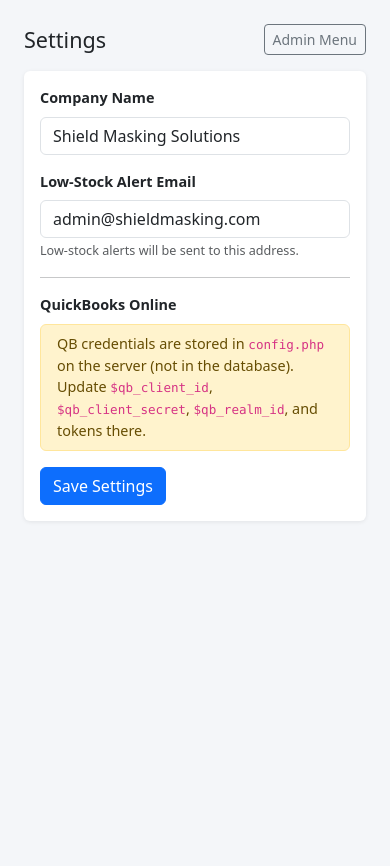
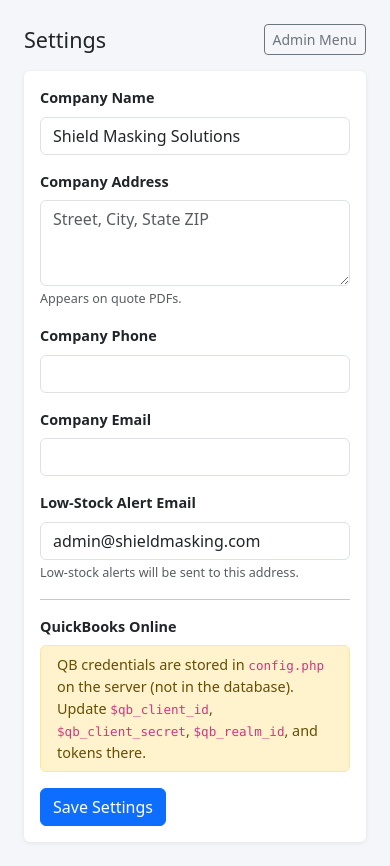
Before and after one commit to shieldmasking/shield, a PHP site: page /inventory/pages/admin/settings.php in a window 390 px wide. Shown: the part 56-922 px from the top of the page. Before the commit the page ends 561 px from the top, so only its background shows below. Run offline with PHP 8.4, Linux system fonts and the light colour scheme; the visitor is signed in with stand-in values (Sample User, id 1); data comes from the database, SQL or seed files in the repository; data that the repository does not hold is empty; a stand-in replaces the project's code that opens the database connection.

Commit message:
Add company address and preparer contact info to quote PDF
- users table: add phone column
- settings: add company_address, company_phone, company_email
- PDF: company header shows address/phone/email; Prepared By shows
  preparer name, email, phone
- Admin settings: form fields for company contact info
- Admin users: phone field in table and add-user modal
- Migration SQL: migrate_contact.sql for live DB

Co-Authored-By: Claude Sonnet 4.6 <noreply@anthropic.com>

```diff
--- a/inventory/pages/admin/settings.php
+++ b/inventory/pages/admin/settings.php
@@ -10,7 +10,7 @@ $db  = db();
 $msg = '';
 
 if ($_SERVER['REQUEST_METHOD'] === 'POST') {
-    foreach (['company_name', 'low_stock_email'] as $key) {
+    foreach (['company_name', 'company_address', 'company_phone', 'company_email', 'low_stock_email'] as $key) {
         $val = trim($_POST[$key] ?? '');
         $db->prepare('INSERT INTO settings (`key`, value) VALUES (?,?) ON DUPLICATE KEY UPDATE value=?')
            ->execute([$key, $val, $val]);
@@ -43,6 +43,21 @@ render_header('Admin — Settings', 'admin');
         <input type="text" name="company_name" class="form-control" value="<?= h($settings['company_name'] ?? '') ?>">
     </div>
     <div class="mb-3">
+        <label class="form-label fw-semibold">Company Address</label>
+        <textarea name="company_address" class="form-control" rows="3" placeholder="Street, City, State ZIP"><?= h($settings['company_address'] ?? '') ?></textarea>
+        <div class="form-text">Appears on quote PDFs.</div>
+    </div>
+    <div class="row g-3 mb-3">
+        <div class="col-md-6">
+            <label class="form-label fw-semibold">Company Phone</label>
+            <input type="text" name="company_phone" class="form-control" value="<?= h($settings['company_phone'] ?? '') ?>">
+        </div>
+        <div class="col-md-6">
+            <label class="form-label fw-semibold">Company Email</label>
+            <input type="email" name="company_email" class="form-control" value="<?= h($settings['company_email'] ?? '') ?>">
+        </div>
+    </div>
+    <div class="mb-3">
         <label class="form-label fw-semibold">Low-Stock Alert Email</label>
         <input type="email" name="low_stock_email" class="form-control" value="<?= h($settings['low_stock_email'] ?? '') ?>">
         <div class="form-text">Low-stock alerts will be sent to this address.</div>
--- a/inventory/sql/schema.sql
+++ b/inventory/sql/schema.sql
@@ -23,6 +23,7 @@ CREATE TABLE users (
     id              INT AUTO_INCREMENT PRIMARY KEY,
     name            VARCHAR(100) NOT NULL,
     email           VARCHAR(150) NOT NULL UNIQUE,
+    phone           VARCHAR(30) NULL,
     password_hash   VARCHAR(255) NOT NULL,
     failed_attempts TINYINT UNSIGNED NOT NULL DEFAULT 0,
     locked_until    DATETIME NULL,
@@ -267,6 +268,9 @@ CREATE TABLE settings (
 ) ENGINE=InnoDB DEFAULT CHARSET=utf8mb4;
 
 INSERT INTO settings (`key`, value) VALUES
-    ('company_name', 'Shield Masking Solutions'),
+    ('company_name',    'Shield Masking Solutions'),
+    ('company_address', ''),
+    ('company_phone',   ''),
+    ('company_email',   ''),
     ('low_stock_email', 'admin@shieldmasking.com'),
     ('qb_sync_enabled', '0');
```
Also changed, not shown: inventory/pages/admin/users.php (+7 -3 lines), inventory/pdf/quote.php (+12 -4 lines), inventory/sql/migrate_contact.sql (added, +10 -0 lines).
